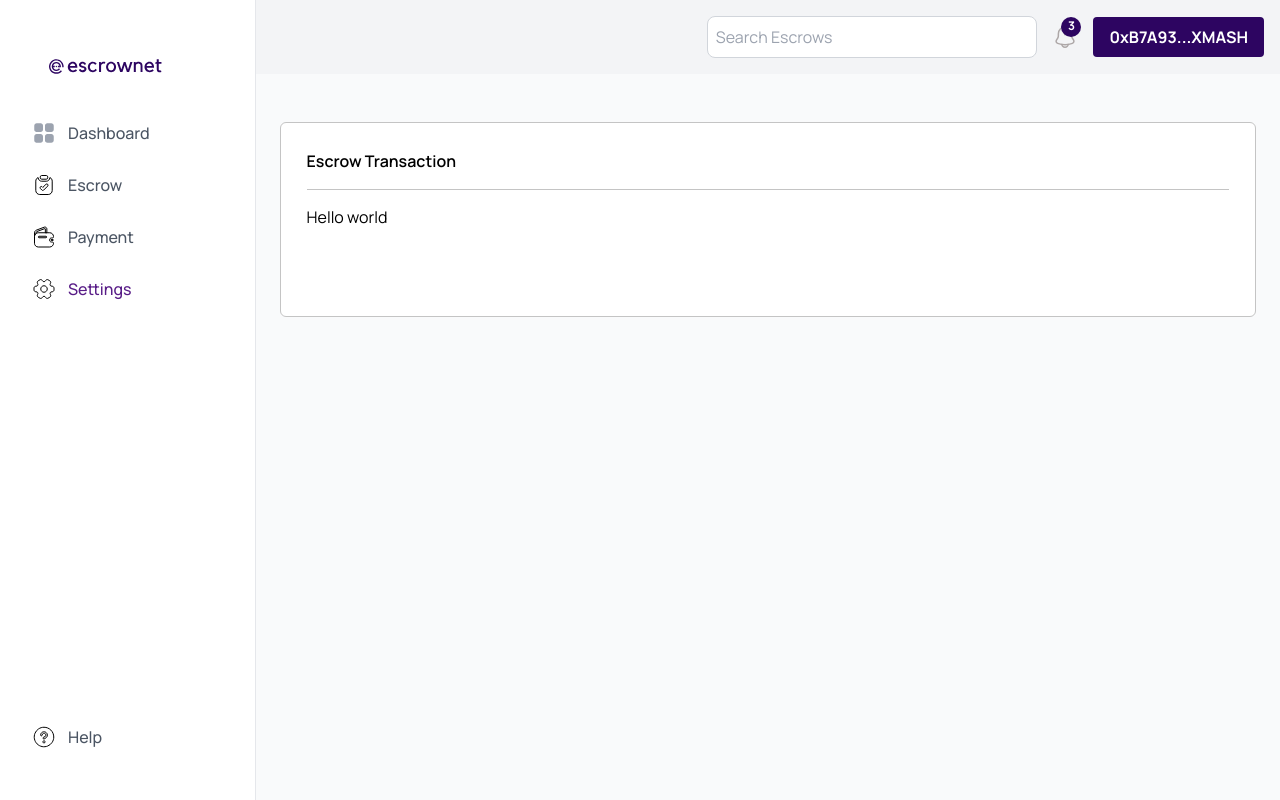
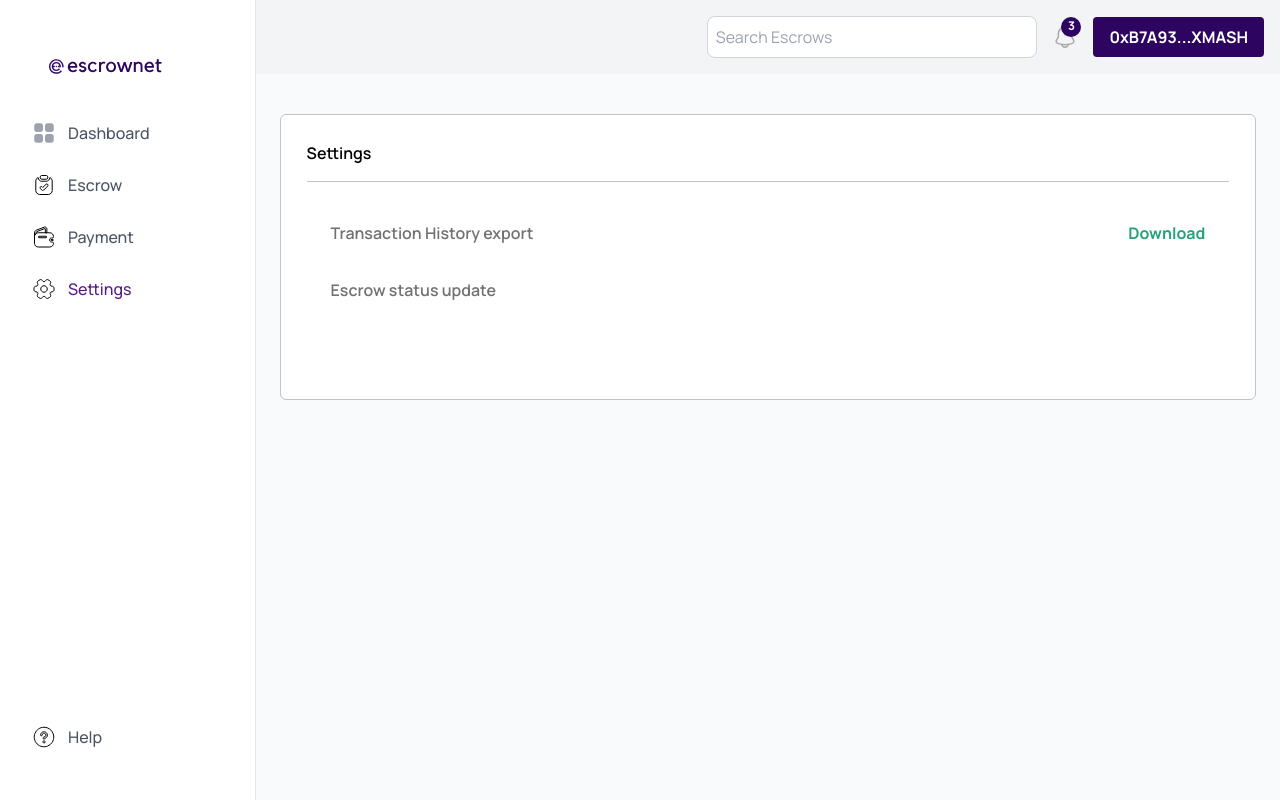
Before and after one commit to EscrowNet/escrownet-dapp, a Next.js app: page /settings in a window 1280 px wide. Built offline with nearby package versions, Linux system fonts and the light colour scheme.

Commit message:
mod: styled page elements

```diff
--- a/app/(dashboard)/settings/page.tsx
+++ b/app/(dashboard)/settings/page.tsx
@@ -5,10 +5,27 @@ const page = () => {
   return (
     <div className="p-6 w-full h-full">
       <DashboardContentContainer
-        title="Escrow Transaction"
-        className="w-full min-h-[195px] mt-[1.5rem]"
+        title="Settings"
+        className="w-full mt-[1rem] pb-[3rem]"
       >
-        <h3>Hello world</h3>
+        <div className="p-[1.5rem] pb-[3rem] flex flex-col gap-[2rem]">
+          <div className="flex justify-between items-center">
+            <h2 className="text-[#131313] font-sans font-[600] text-[1rem] leading-[1.5625rem] opacity-60">
+              Transaction History export
+            </h2>
+            <button
+              type="button"
+              className="text-[#26A17B] text-center font-sans text-base font-bold leading-[1.5625rem]"
+            >
+              Download
+            </button>
+          </div>
+          <div className="flex justify-between items-center">
+            <h2 className="text-[#131313] font-sans font-[600] text-[1rem] leading-[1.5625rem] opacity-60">
+              Escrow status update
+            </h2>
+          </div>
+        </div>
       </DashboardContentContainer>
     </div>
   );
```
